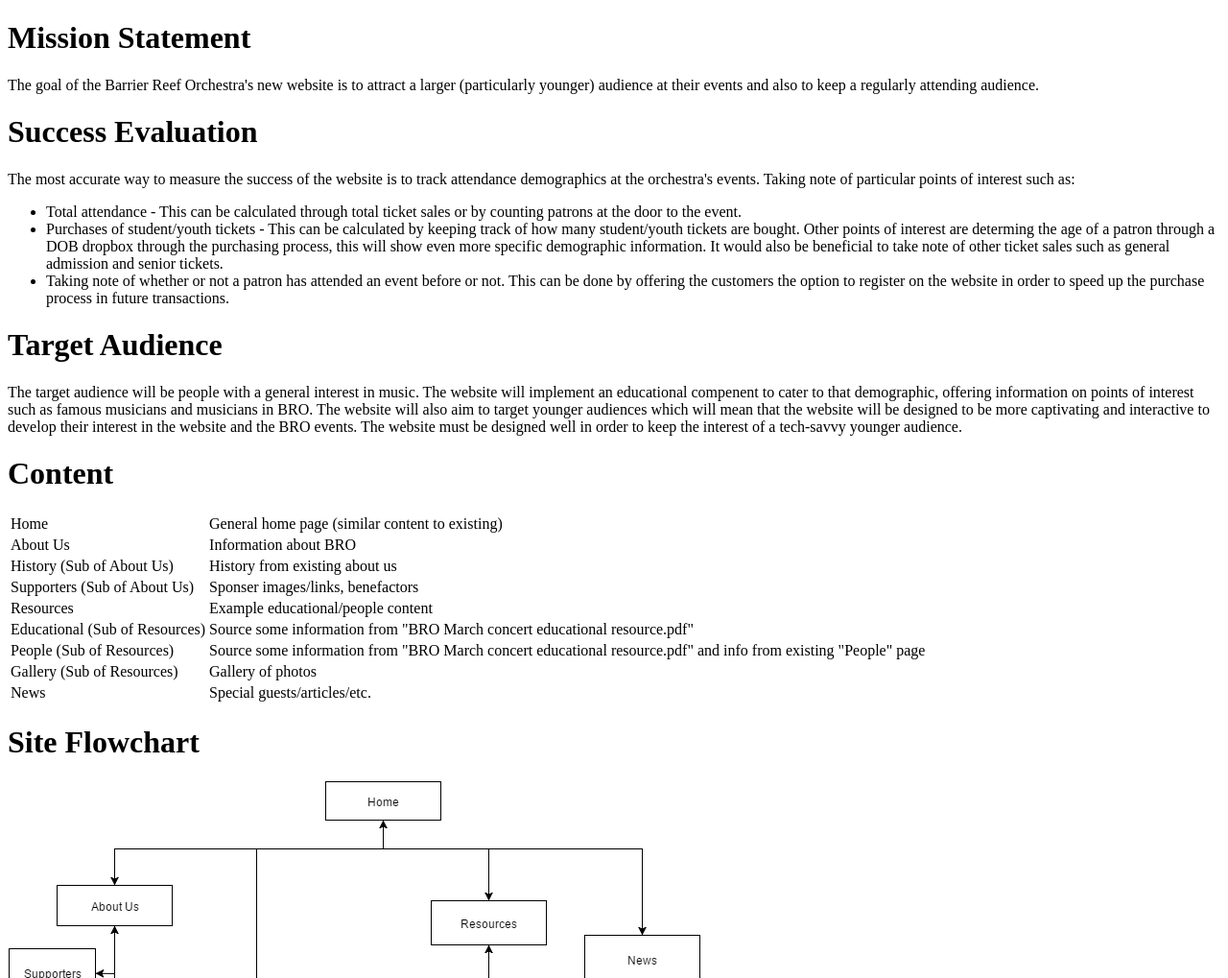
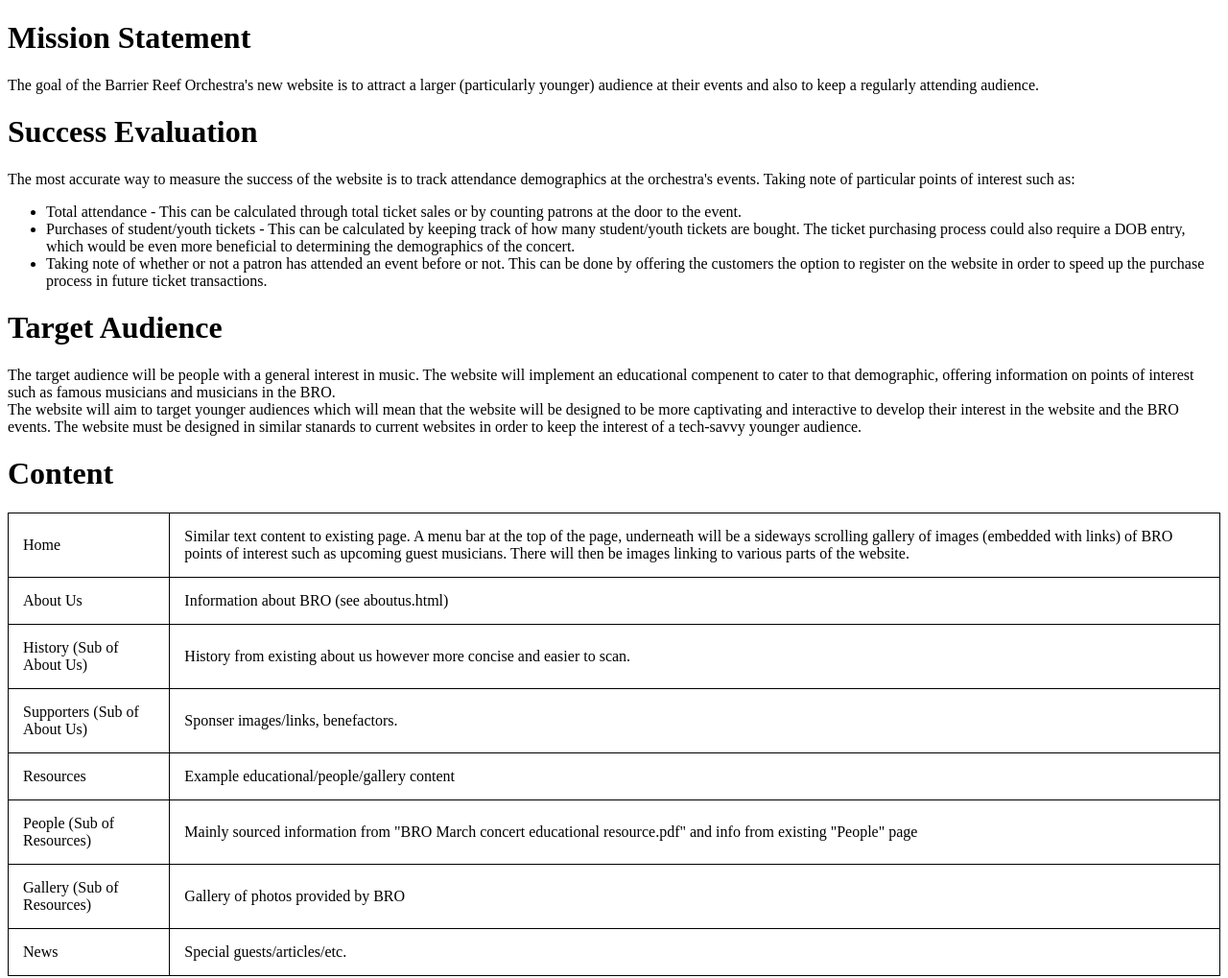
Before and after one commit to ericfisher50/Assignment2, a plain HTML site: page plan.html in a window 1280 px wide. Shown: the top 1019 px of the page at 96% size. Drawn offline with Linux system fonts and the light colour scheme.

Commit message:
table updated

```diff
--- a/plan.html
+++ b/plan.html
@@ -3,6 +3,7 @@
 <head>
 <meta charset="utf-8">
 <title>Untitled Document</title>
+<link href="planstyling.css" rel="stylesheet" type="text/css">
 </head>
 
 <body>
@@ -13,33 +14,34 @@ The goal of the Barrier Reef Orchestra's new website is to attract a larger (par
 
 <h1> Success Evaluation </h1>
 
-The most accurate way to measure the success of the website is to track attendance demographics at the orchestra's events. Taking note of particular points of interest such as: <ul> <li> Total attendance - This can be calculated through total ticket sales or by counting patrons at the door to the event.</li> <li> Purchases of student/youth tickets - This can be calculated by keeping track of how many student/youth tickets are bought. Other points of interest are determing the age of a patron through a DOB dropbox through the purchasing process, this will show even more specific demographic information. It would also be beneficial to take note of other ticket sales such as general admission and senior tickets. </li> <li> Taking note of whether or not a patron has attended an event before or not. This can be done by offering the customers the option to register on the website in order to speed up the purchase process in future transactions.</li></ul>
+The most accurate way to measure the success of the website is to track attendance demographics at the orchestra's events. Taking note of particular points of interest such as:
+<ul> <li> Total attendance - This can be calculated through total ticket sales or by counting patrons at the door to the event.</li>
+<li> Purchases of student/youth tickets - This can be calculated by keeping track of how many student/youth tickets are bought. The ticket purchasing process could also require a DOB entry, which would be even more beneficial to determining the demographics of the concert.  </li>
+<li> Taking note of whether or not a patron has attended an event before or not. This can be done by offering the customers the option to register on the website in order to speed up the purchase process in future ticket transactions. </li></ul>
 
 <h1> Target Audience </h1>
 
-The target audience will be people with a general interest in music. The website will implement an educational compenent to cater to that demographic, offering information on points of interest such as famous musicians and musicians in BRO.
+The target audience will be people with a general interest in music. The website will implement an educational compenent to cater to that demographic, offering information on points of interest such as famous musicians and musicians in the BRO. <br>
 
-The website will also aim to target younger audiences which will mean that the website will be designed to be more captivating and interactive to develop their interest in the website and the BRO events. The website must be designed well in order to keep the interest of a tech-savvy younger audience.
+The website will aim to target younger audiences which will mean that the website will be designed to be more captivating and interactive to develop their interest in the website and the BRO events. The website must be designed in similar stanards to current websites in order to keep the interest of a tech-savvy younger audience.
 
 <h1> Content </h1>
 
 <table>
 <tr><td> Home </td>
-<td> General home page (similar content to existing) </td></tr>
+<td> Similar text content to existing page. A menu bar at the top of the page, underneath will be a sideways scrolling gallery of images (embedded with links) of BRO points of interest such as upcoming guest musicians. There will then be images linking to various parts of the website. </td></tr>
 <tr><td> About Us </td>
-<td> Information about BRO </td>
+<td> Information about BRO (see aboutus.html) </td>
 <tr> <td> History (Sub of About Us) </td>
-<td> History from existing about us </td>
+<td> History from existing about us however more concise and easier to scan. </td>
 <tr> <td> Supporters (Sub of About Us) </td>
-<td> Sponser images/links, benefactors</tr>
+<td> Sponser images/links, benefactors. </tr>
 <tr><td> Resources </td>
-<td> Example educational/people content </td>
-<tr><td> Educational (Sub of Resources) </td>
-<td> Source some information from "BRO March concert educational resource.pdf" </td>
+<td> Example educational/people/gallery content </td>
 <tr><td> People (Sub of Resources) </td>
-<td> Source some information from "BRO March concert educational resource.pdf" and info from existing "People" page  </td>
+<td> Mainly sourced information from "BRO March concert educational resource.pdf" and info from existing "People" page  </td>
 <tr><td> Gallery (Sub of Resources) </td>
-<td> Gallery of photos </td>
+<td> Gallery of photos provided by BRO </td>
 <tr><td> News </td>
 <td> Special guests/articles/etc. </td>
 </table>
--- /dev/null
+++ b/planstyling.css
@@ -0,0 +1,10 @@
+@charset "utf-8";
+
+table, td, th {
+    border: 1px solid black;
+}
+table {
+	border-collapse: collapse;
+td {
+    padding: 15px;
+}
```
